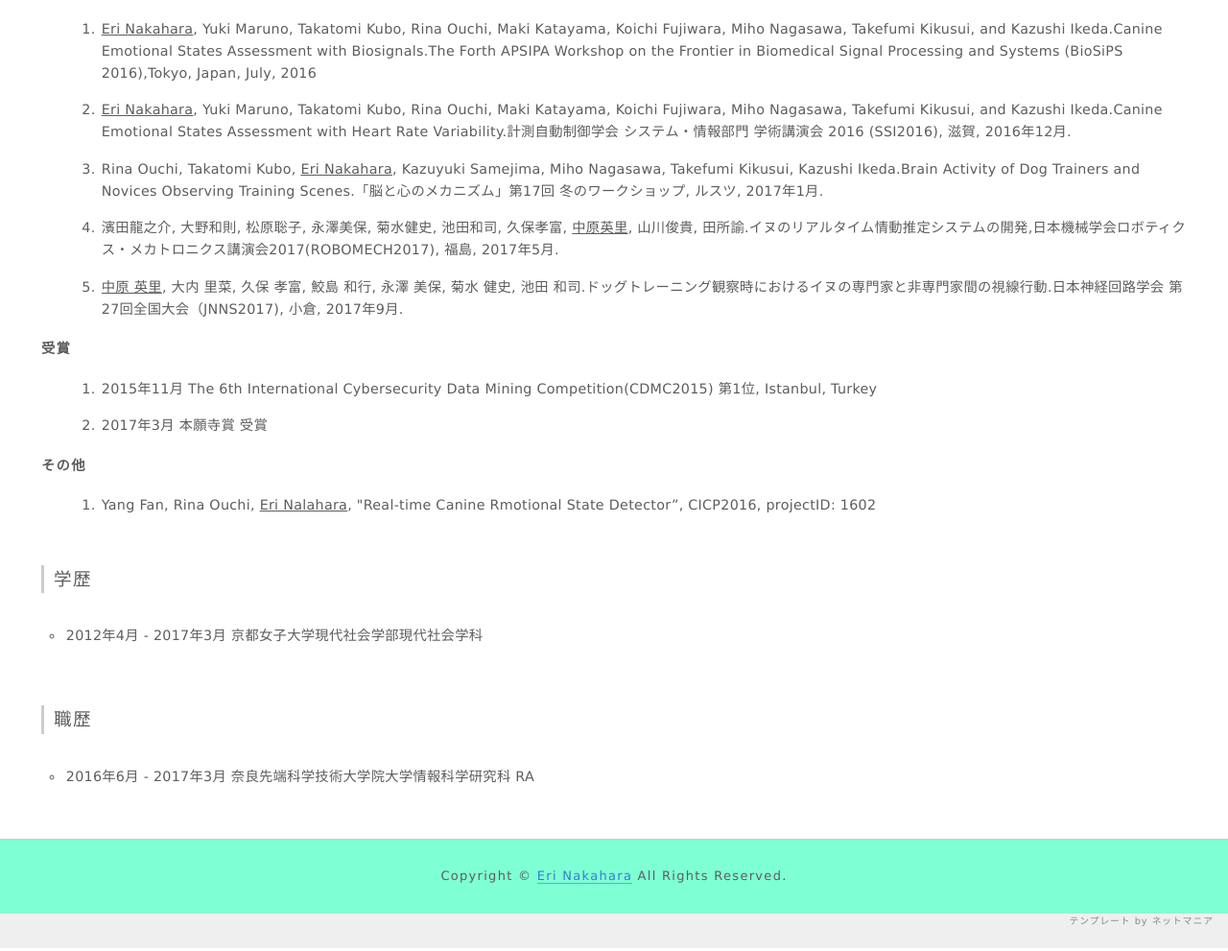
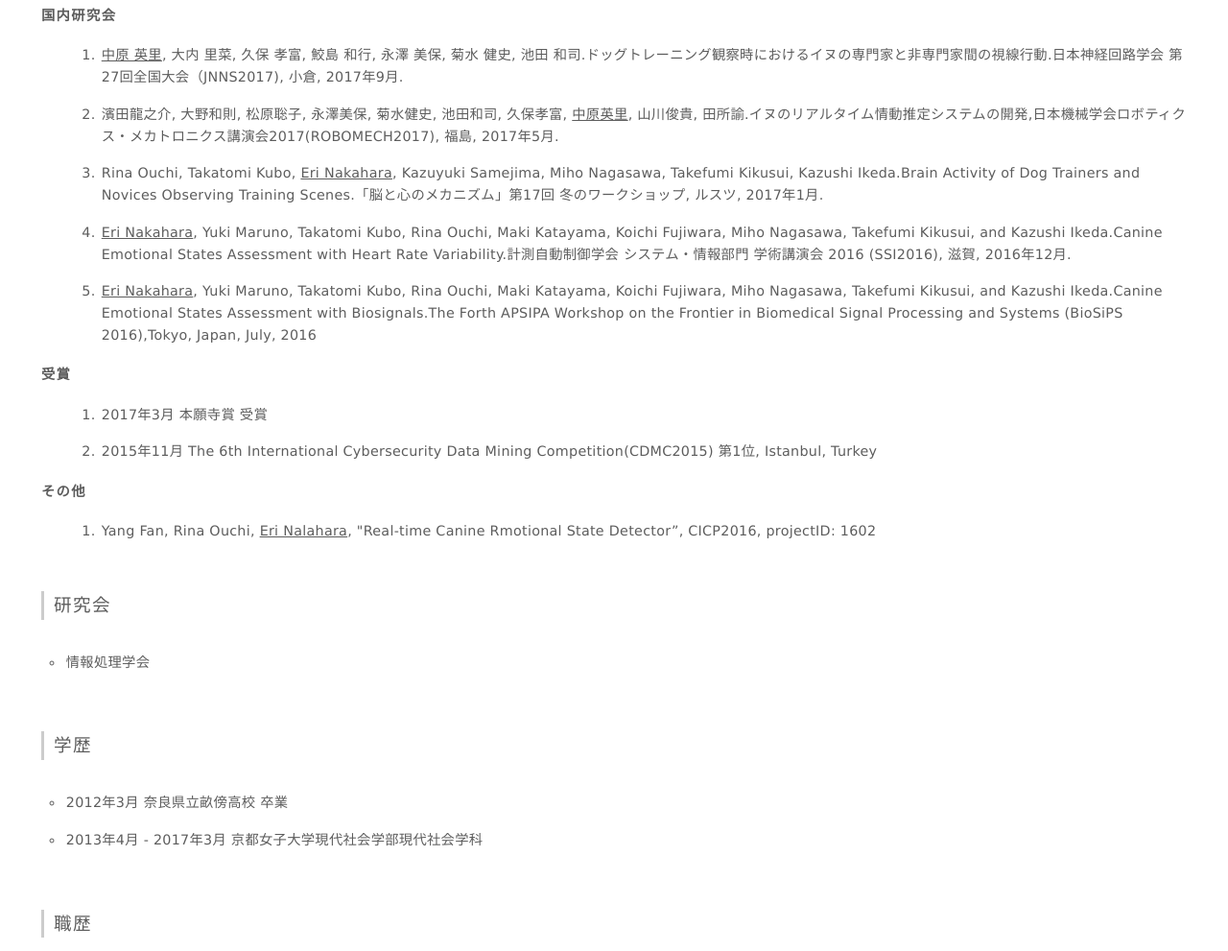
Before and after one commit to namekoko/site, a plain HTML site: page index.html in a window 1280 px wide. Shown: the part 517-1508 px from the top of the page at 96% size. Drawn offline with Linux system fonts and the light colour scheme.

Commit message:
write index a little

```diff
--- a/index.html
+++ b/index.html
@@ -32,8 +32,9 @@
 
                 <h3>中原英里（Eri Nakahara)</h3>
                 <p>奈良先端科学技術大学院大学情報科学研究科　数理情報学研究室　博士前期課程 </p>
-                <p>Research Interests: Interaction between Humans and dogs, Expertise of dog trainers</p>
+                <p>Research Interests:<br> Interaction between Humans and dogs, Expertise of dog trainers,Analysis dog behavior from biological signals </p>
                 <p>Email:eri-nakahara(at)is.naist.jp</p>
+
 
 
  <h3>業績</h3>
@@ -41,32 +42,39 @@
  <ol>
    <li><u>Eri Nakahara</u>, Yuki Maruno, Takatomi Kubo, Rina Ouchi, Maki Katayama, Koichi Fujiwara, Miho Nagasawa, Takefumi Kikusui, and Kazushi Ikeda. Canine Emotional States Assessment with Heart Rate Variability.<i>APSIPA ASC2016</i>, Jeju, Korea, December 2016.</li>
  </ol>
+
  <b>国内研究会</b>
  <ol>
-   <li><u>Eri Nakahara</u>, Yuki Maruno, Takatomi Kubo, Rina Ouchi, Maki Katayama, Koichi Fujiwara, Miho Nagasawa, Takefumi Kikusui, and Kazushi Ikeda.Canine Emotional States Assessment with Biosignals.The Forth APSIPA Workshop on the Frontier in Biomedical Signal Processing and Systems (BioSiPS 2016),Tokyo, Japan, July, 2016 </li>
-   <li><u>Eri Nakahara</u>, Yuki Maruno, Takatomi Kubo, Rina Ouchi, Maki Katayama, Koichi Fujiwara, Miho Nagasawa, Takefumi Kikusui, and Kazushi Ikeda.Canine Emotional States Assessment with Heart Rate Variability.計測自動制御学会 システム・情報部門 学術講演会 2016 (SSI2016), 滋賀, 2016年12月.</li>
-   <li>Rina Ouchi, Takatomi Kubo, <u>Eri Nakahara</u>, Kazuyuki Samejima, Miho Nagasawa, Takefumi Kikusui, Kazushi Ikeda.Brain Activity of Dog Trainers and Novices Observing Training Scenes.「脳と心のメカニズム」第17回 冬のワークショップ, ルスツ, 2017年1月.
-</li>
+  <li><u>中原 英里</u>, 大内 里菜, 久保 孝富, 鮫島 和行, 永澤 美保, 菊水 健史, 池田 和司.ドッグトレーニング観察時におけるイヌの専門家と非専門家間の視線行動.日本神経回路学会 第27回全国大会（JNNS2017), 小倉, 2017年9月.</li>
    <li>濱田龍之介, 大野和則, 松原聡子, 永澤美保, 菊水健史, 池田和司, 久保孝富, <u>中原英里</u>, 山川俊貴, 田所諭.イヌのリアルタイム情動推定システムの開発,日本機械学会ロボティクス・メカトロニクス講演会2017(ROBOMECH2017), 福島, 2017年5月.</li>
-<li><u>中原 英里</u>, 大内 里菜, 久保 孝富, 鮫島 和行, 永澤 美保, 菊水 健史, 池田 和司.ドッグトレーニング観察時におけるイヌの専門家と非専門家間の視線行動.日本神経回路学会 第27回全国大会（JNNS2017), 小倉, 2017年9月.
-</li>
+<li>Rina Ouchi, Takatomi Kubo, <u>Eri Nakahara</u>, Kazuyuki Samejima, Miho Nagasawa, Takefumi Kikusui, Kazushi Ikeda.Brain Activity of Dog Trainers and Novices Observing Training Scenes.「脳と心のメカニズム」第17回 冬のワークショップ, ルスツ, 2017年1月.</li>
+<li><u>Eri Nakahara</u>, Yuki Maruno, Takatomi Kubo, Rina Ouchi, Maki Katayama, Koichi Fujiwara, Miho Nagasawa, Takefumi Kikusui, and Kazushi Ikeda.Canine Emotional States Assessment with Heart Rate Variability.計測自動制御学会 システム・情報部門 学術講演会 2016 (SSI2016), 滋賀, 2016年12月.</li>
+  <li><u>Eri Nakahara</u>, Yuki Maruno, Takatomi Kubo, Rina Ouchi, Maki Katayama, Koichi Fujiwara, Miho Nagasawa, Takefumi Kikusui, and Kazushi Ikeda.Canine Emotional States Assessment with Biosignals.The Forth APSIPA Workshop on the Frontier in Biomedical Signal Processing and Systems (BioSiPS 2016),Tokyo, Japan, July, 2016 </li>
  </ol>
 
  <b>受賞</b>
  <ol>
+<li>2017年3月 本願寺賞 受賞</li>
    <li>2015年11月 The 6th International Cybersecurity Data Mining Competition(CDMC2015) 第1位, Istanbul, Turkey</li>
-<li>2017年3月 本願寺賞 受賞</li>
+
  </ol>
 
 <b>その他</b>
 <ol>
-<li>Yang Fan, Rina Ouchi, <u>Eri Nalahara</u>, "Real-time Canine Rmotional State Detector”, CICP2016, projectID: 1602</li>
+  <li>Yang Fan, Rina Ouchi, <u>Eri Nalahara</u>, "Real-time Canine Rmotional State Detector”, CICP2016, projectID: 1602</li>
 
 </ol>
+<h3>研究会</h3>
+
+<ul><li>情報処理学会</li></ul>
 <h3>学歴</h3>
 <ul>
-<li>2012年4月 - 2017年3月   京都女子大学現代社会学部現代社会学科</li>
+  <li>2012年3月 奈良県立畝傍高校 卒業</li>
+<li>2013年4月 - 2017年3月   京都女子大学現代社会学部現代社会学科</li>
 </ul>
+
+
+
 <h3>職歴</h3>
 <ul>
   <li>2016年6月 - 2017年3月   奈良先端科学技術大学院大学情報科学研究科 RA</li>
```
